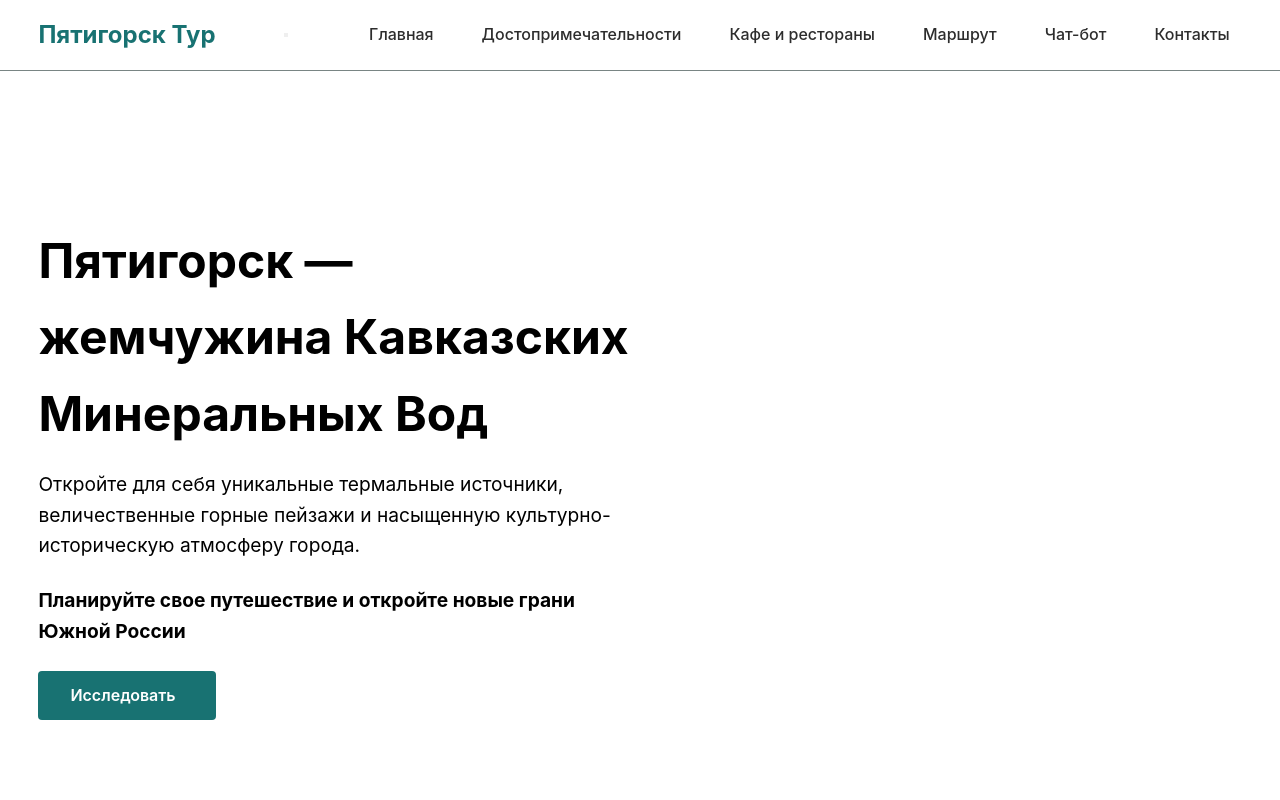
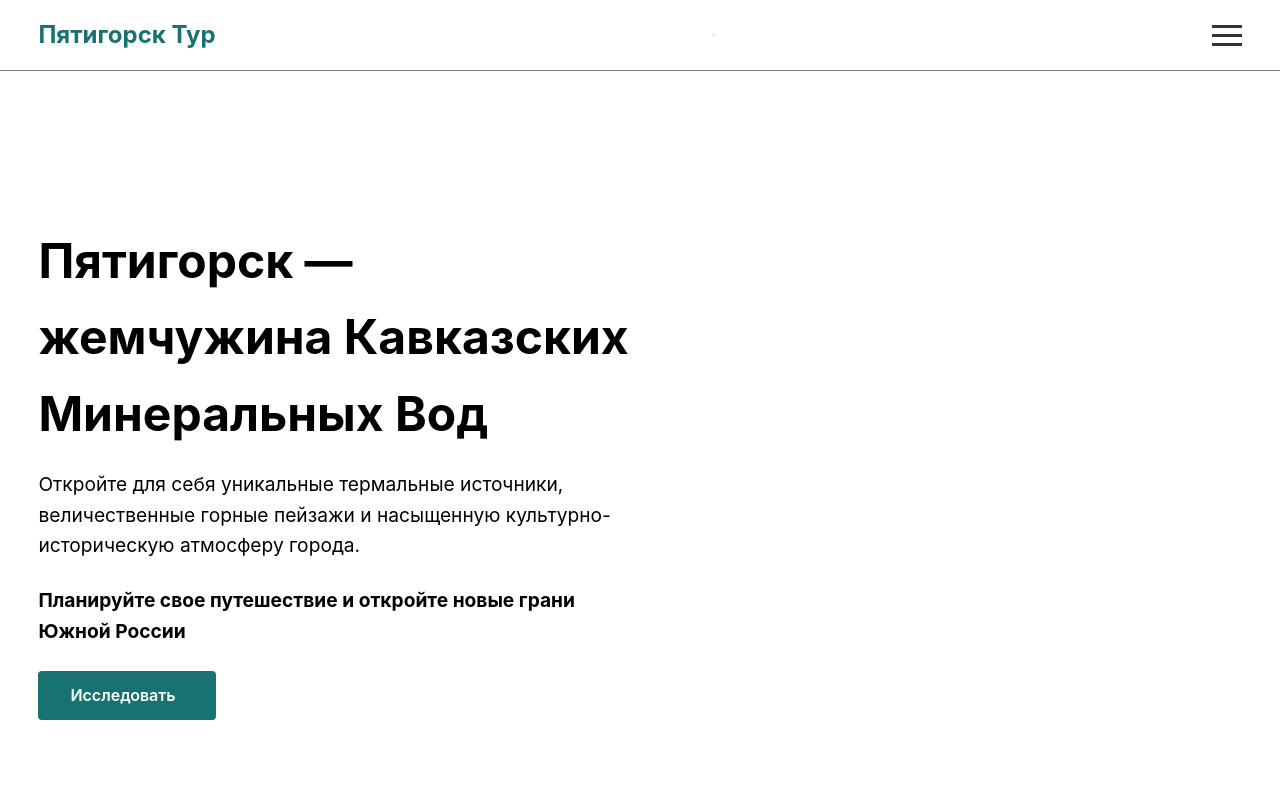
Before and after one commit to baychorovaal/Mashuk26, a plain HTML site: page index.html in a window 1280 px wide. Shown: the top 800 px of the page. Drawn offline with Linux system fonts and the light colour scheme.

Commit message:
Update index.html

```diff
--- a/index.html
+++ b/index.html
@@ -1194,8 +1194,6 @@
       }
   };
 })();
-if (/Android|webOS|iPhone|iPad|iPod|BlackBerry|IEMobile|Opera Mini/i.test(navigator.userAgent)) {
-    console.log("Вы используете мобильное устройство.");
     let nav = document.getElementById("navigation");
 
 nav.innerHTML = `
@@ -1308,16 +1306,4 @@ document.addEventListener('click', function(event) {
 });
 
 
-} else {
-    console.log("Вы используете ПК.");
-
-    let nav = document.getElementById("navigation");
-
-    nav.innerHTML = `<ul>
-                <li><a href="#top">Главная</a></li>
-                <li><a href="#attractions">Достопримечательности</a></li>
-                <li><a href="#cafe">Кафе и рестораны</a></li>
-                <li><a href="#route-planner">Маршрут</a></li>
-                <li><a href="#chatbot">Чат-бот</a></li>
-                <li><a href="#contacts">Контакты</a></li>`}
 </script></body></html>
```
